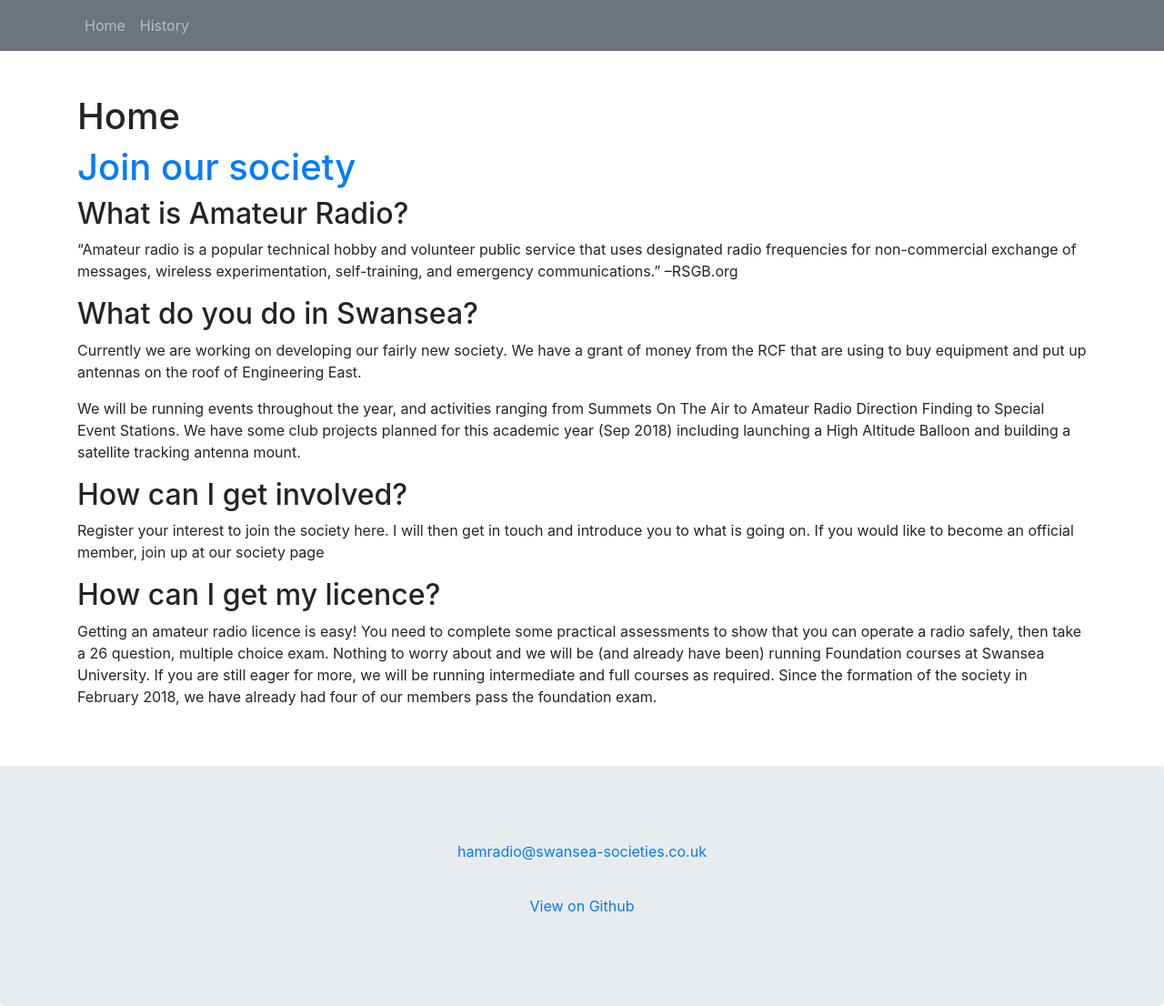
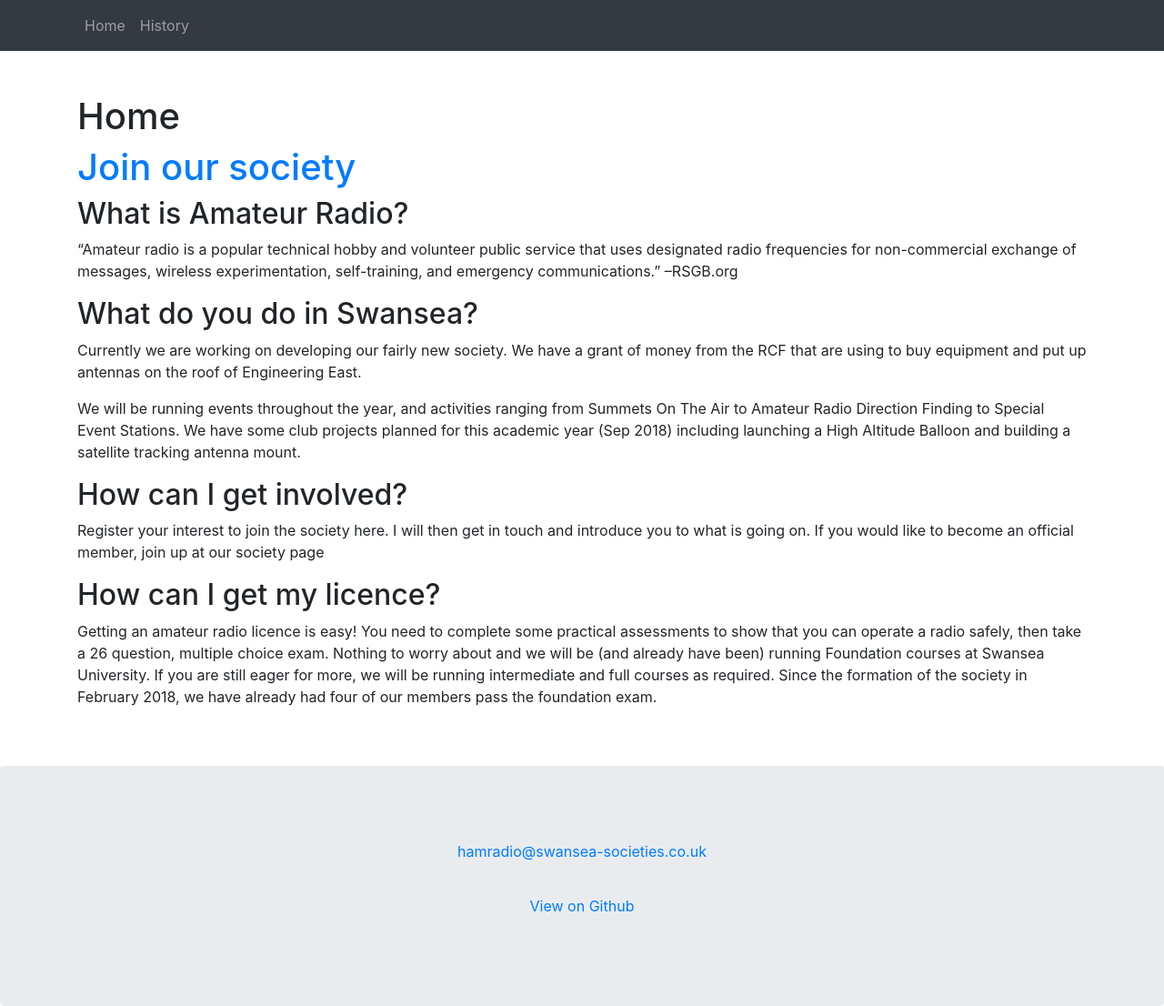
Before and after one commit to gw3uws/gw3uws.uk, a Jekyll site: the page built from index.md, in a window 1280 px wide. Shown: the part 400-1506 px from the top of the page at 91% size. Built offline with Jekyll 4.4.1, drawn with Linux system fonts in a browser that asks for light colours; our own code applies the rules of GitHub Pages for plain Markdown files.

Commit message:
Update header.html

```diff
--- a/_includes/header.html
+++ b/_includes/header.html
@@ -1,7 +1,7 @@
 <div class="header jumbotron text-center">
 </div>
 
-<nav class="navbar navbar-expand-lg navbar-dark bg-dark">
+<nav class="navbar navbar-expand-lg navbar-dark navbar-custom">
   <div class="container">
     {%- assign page_paths = site.header_pages -%}
     <button class="navbar-toggler" type="button" data-toggle="collapse" data-target="#navbarSupportedContent"
```
